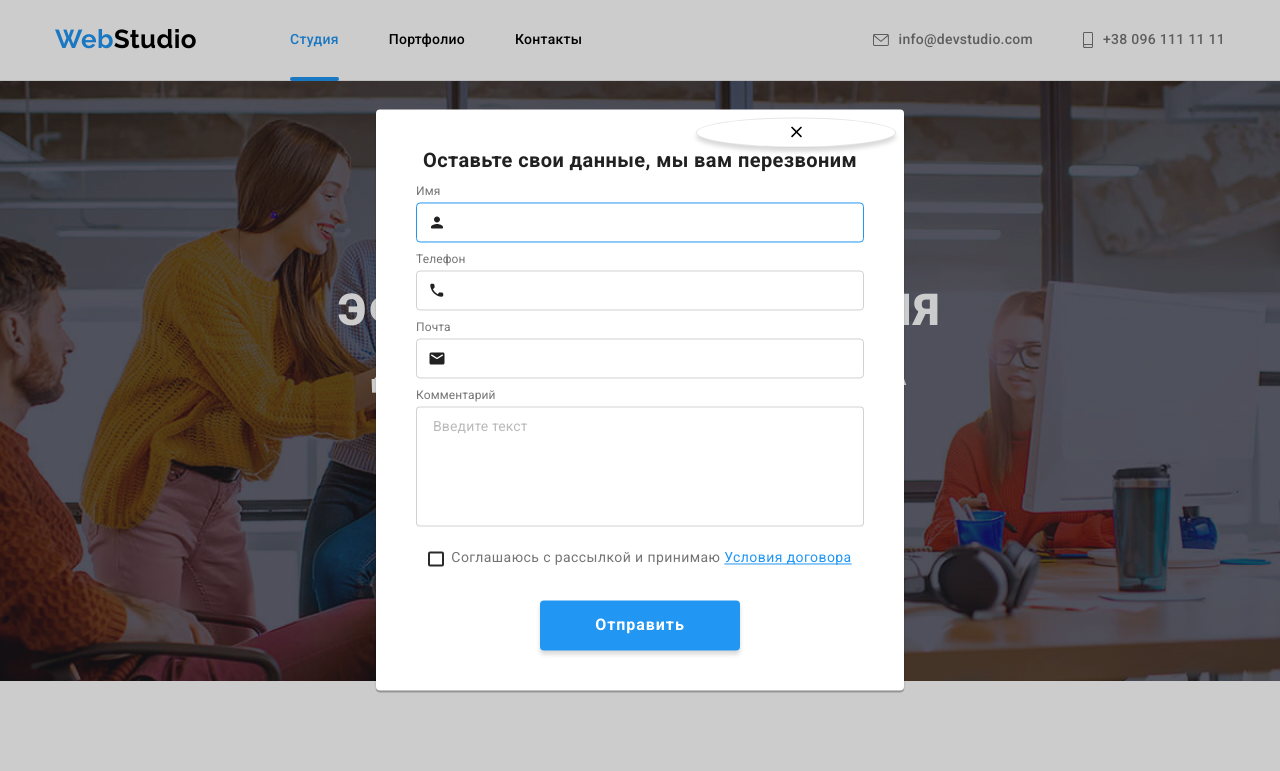
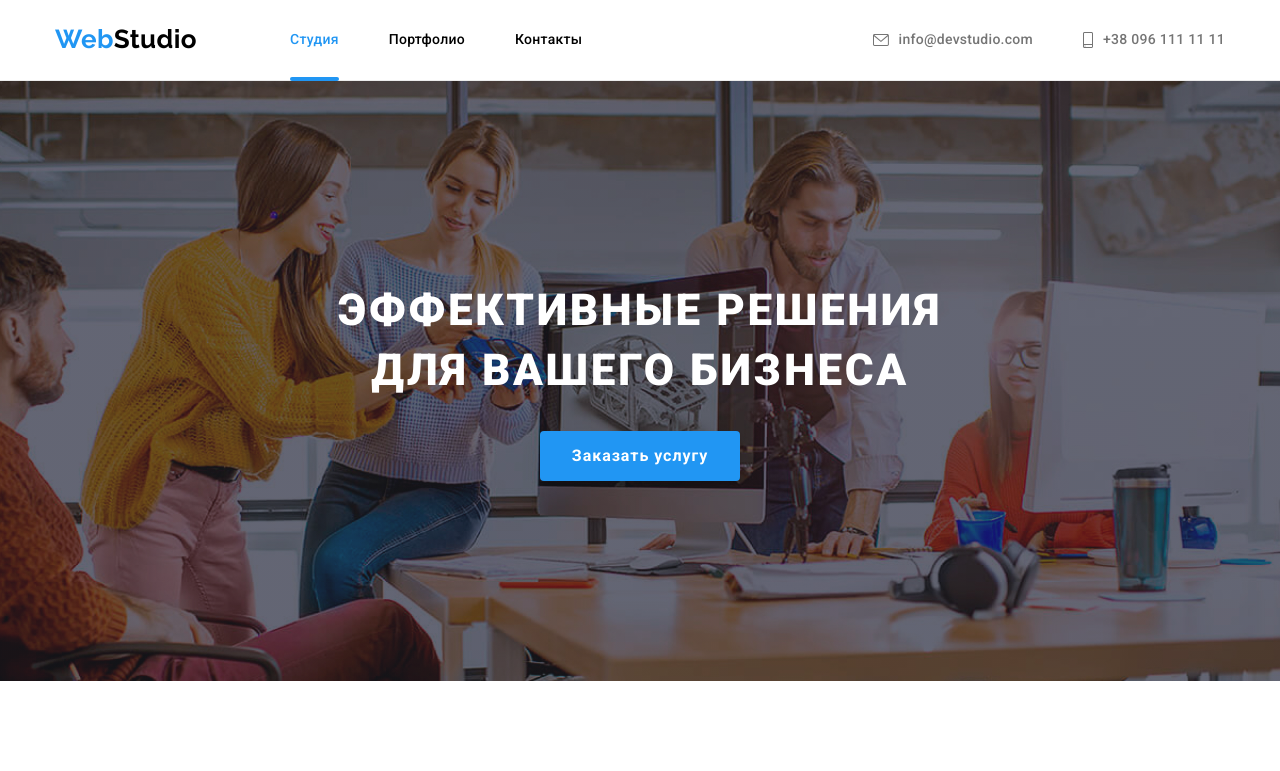
Before and after one commit to daryna-diachenko/goit-markup-hw-07, a plain HTML site: page index.html in a window 1280 px wide. Shown: the top 771 px of the page. Drawn offline with Linux system fonts and the light colour scheme.

Commit message:
fix bugs

```diff
--- a/index.html
+++ b/index.html
@@ -559,9 +559,9 @@
 
     <!------------------------------ Модальное окно ----------------------->
 
-    <div class="backdrop" data-modal>
+    <div class="backdrop is-hidden" data-modal>
       <div class="modal">
-        <button class="btn modal__btn" type="button" data-modal-close>
+        <button class="modal__btn" type="button" data-modal-close>
           <svg class="modal__icon" width="18" height="18">
             <use href="./images/icons.svg#icon-close"></use>
           </svg>
--- a/js/modal.js
+++ b/js/modal.js
@@ -10,6 +10,6 @@
   refs.closeModalBtn.addEventListener('click', toggleModal);
 
   function toggleModal() {
-    refs.modal.classList.toggle('backdrop--is-hidden');
+    refs.modal.classList.toggle('is-hidden');
   }
 })();
--- a/sass/components/_modal.scss
+++ b/sass/components/_modal.scss
@@ -37,10 +37,10 @@
 }
 
 .modal__btn {
-  @include centered-flex();
   position: absolute;
   top: 8px;
   right: 8px;
+  @include centered-flex();
 
   width: 30px;
   height: 30px;
@@ -127,7 +127,7 @@
   fill: $secondary-text-color;
 }
 
-.form__input:focus + .form {
+.form__input:focus + .form__icon {
   fill: $accent-color;
   transition: fill $timing $function;
 }
```
Also changed, not shown: css/main.css, css/main.min.css, 2 other files.
